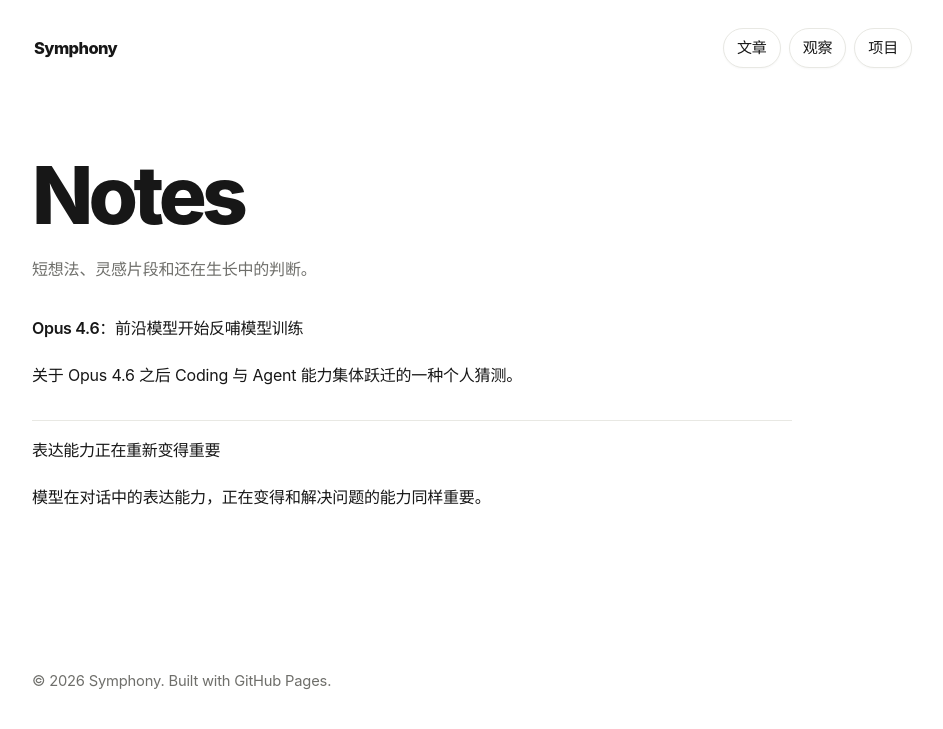
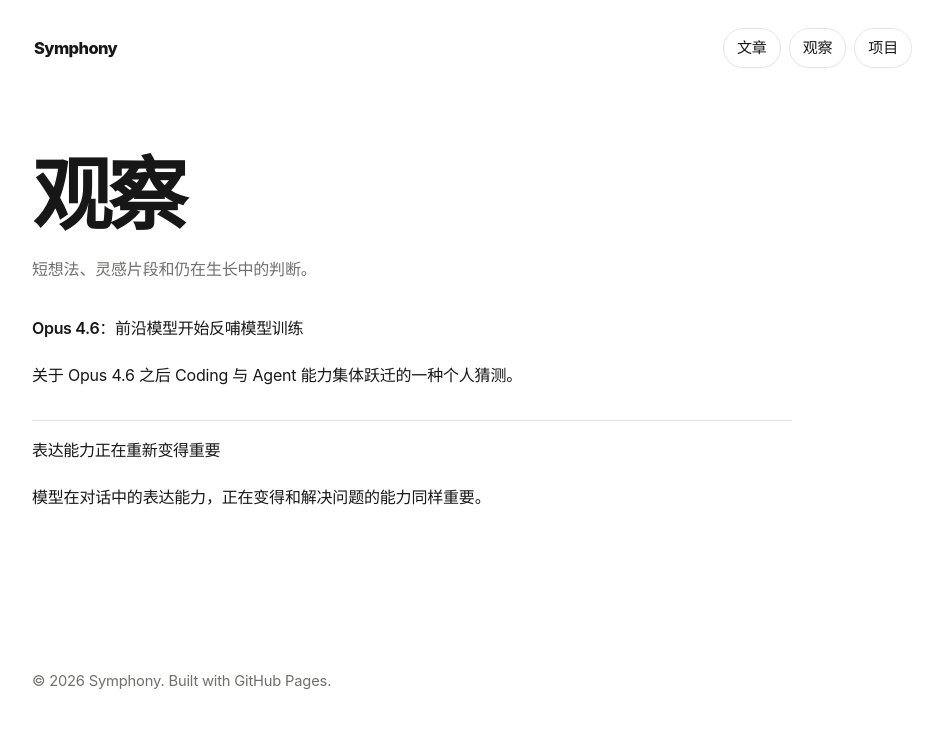
Before and after one commit to 3516027002att-ui/3516027002att-ui.github.io, a Jekyll site: the page built from notes.md, in a window 1280 px wide. Shown: the top 729 px of the page, without its empty margins (168-1111 px from the left). Built offline with Jekyll 4.4.1, drawn with Linux system fonts in a browser that asks for light colours.

Commit message:
Rename notes section to observations

```diff
--- a/notes.md
+++ b/notes.md
@@ -1,12 +1,12 @@
 ---
 layout: default
-title: Notes
+title: 观察
 permalink: /notes/
 ---
 
 <section class="post">
-  <h1>Notes</h1>
-  <p class="muted">短想法、灵感片段和还在生长中的判断。</p>
+  <h1>观察</h1>
+  <p class="muted">短想法、灵感片段和仍在生长中的判断。</p>
   <ul class="list">
     {% for note in site.notes reversed %}
       <li>
```
